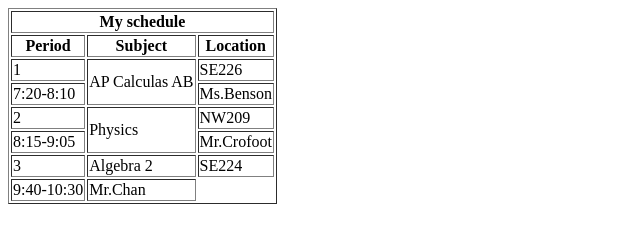
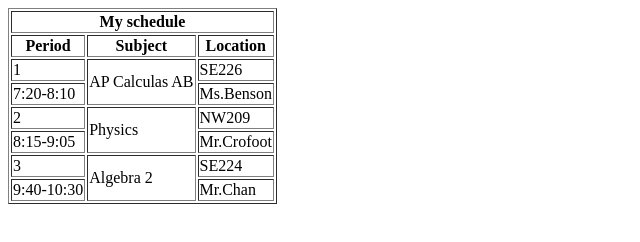
Before and after one commit to Tesfabet000/test, a plain HTML site: page schedule.html in a window 1280 px wide. Shown: the whole page, without its empty margins (0-640 px from the left). Drawn offline with Linux system fonts and the light colour scheme.

Commit message:
Update schedule.html

```diff
--- a/schedule.html
+++ b/schedule.html
@@ -37,7 +37,7 @@
   <!-- start of 3rd period Info-->
       <tr>
         <td>3</td>
-        <td italic=3>Algebra 2</td>
+        <td rowspan=3>Algebra 2</td>
         <td>SE224</td>
         </tr>
       <tr>
```
